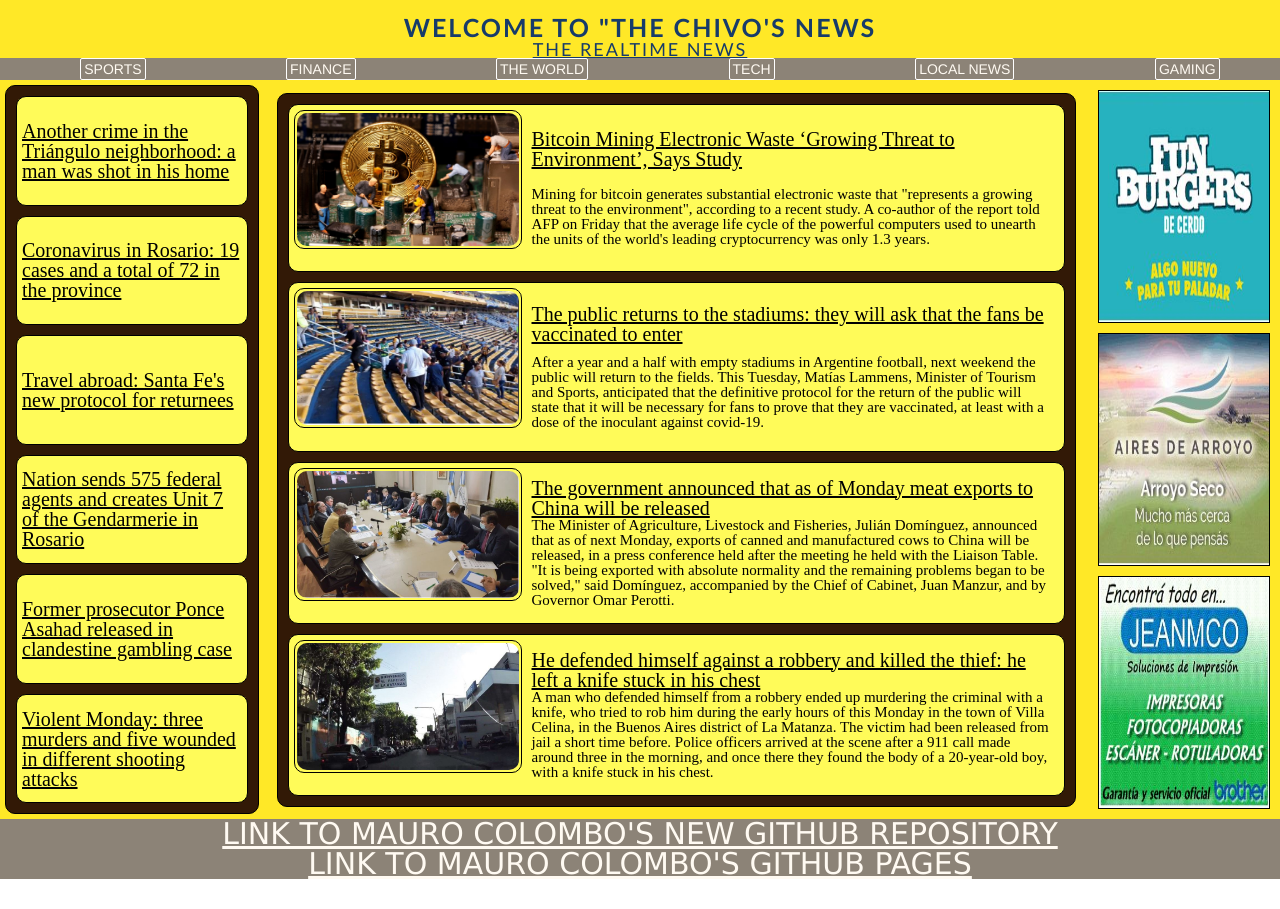
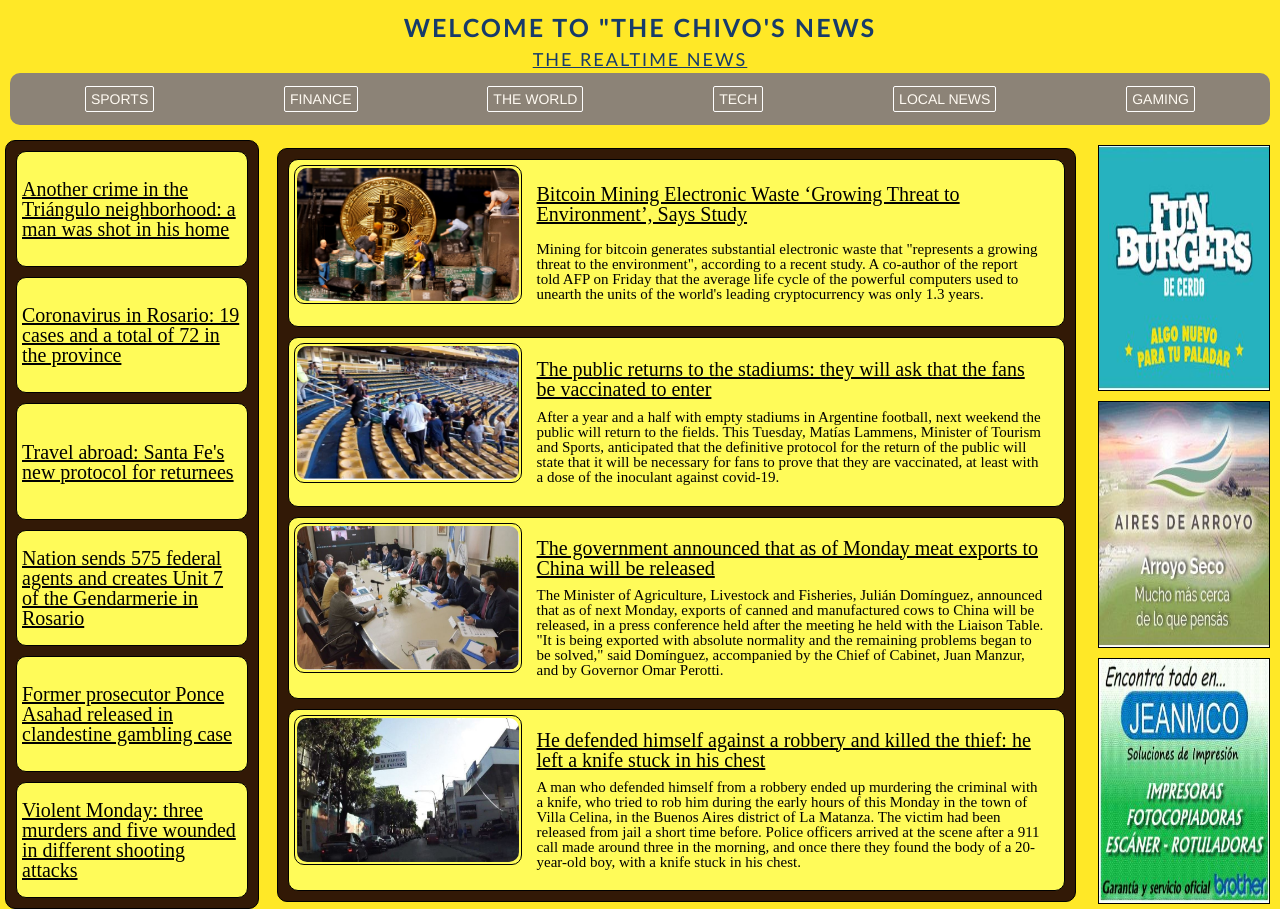
Before and after one commit to MauroC92/season2, a plain HTML site: page index.html in a window 1280 px wide. Shown: the top 909 px of the page. Before the commit the page ends 881 px from the top, so only its background shows below. Drawn offline with Linux system fonts and the light colour scheme.

Commit message:
BaSD 2021 - Responsive bug's, sintax and readme fix

```diff
--- a/css/style.css
+++ b/css/style.css
@@ -1,7 +1,7 @@
 .container{
     display: flex;
     flex-direction: column;
-    width: 100%;
+    width: auto;
     height: 100%;
 }
 
@@ -9,9 +9,10 @@
     display: flex;
     flex-direction: column;
     justify-content: space-between;
-    width: 100%;
+    width: auto;
     height: 30%;
     background-color: #ffe827;
+    padding: 10px;
 }
 
 .title{
@@ -24,6 +25,7 @@
     letter-spacing: 2px;
     font-weight: 800;
     font-family: 'Trebuchet MS', 'Lucida Sans Unicode', 'Lucida Grande', 'Lucida Sans', Arial, sans-serif;
+    padding: 5px;
 }
 
 .sub-title{
@@ -34,16 +36,18 @@
     text-transform: uppercase;
     letter-spacing: 2px;
     font-family: 'Gill Sans', 'Gill Sans MT', Calibri, 'Trebuchet MS', sans-serif;
+    padding: 5px;
 }
 
 .nav{
     display: flex;
     justify-content: flex-start;
     align-items: center;
-    width: 100%;
+    width: auto;
     height: 30%;
     background-color: #8c8377;
-    padding-left: 10px;
+    padding: 10px;
+    border-radius: 10px;
 }
 
 .nav-bar{
@@ -58,7 +62,7 @@
     text-transform: uppercase;
     border: 1px #ffff solid;
     border-radius: 2px;
-    padding: 3px;
+    padding: 5px;
 }
 
 .nav-bar:hover{
@@ -69,7 +73,7 @@
     display: flex;
     flex-direction: column;
     justify-content: space-around;
-    max-width: auto;
+    width: auto;
     height: 50%;
     background-color: #ffe827;
 }
@@ -97,19 +101,31 @@
     padding: 10px;
 }
 
-.article-t{
-    align-self: center;
+.article{
+    display: flex;
+    flex-direction: row;
+    flex-wrap: nowrap;
+    justify-content: space-between;
+    width: auto;
+    height: auto;
+    background-color: #fffb59;
+    border: #000000 1px solid;
+    border-radius: 10px;
+    margin: 5px;
+    padding: 5px;
 }
 
 .article-p{
     font-size: 15px;
     color: #000000;
+    padding: 5px;
 }
 
 .article-l{
     color: #000000;
     font-size: 20px;
     text-decoration: underline;
+    padding: 5px;
 }
 
 .article-l:hover{
@@ -129,20 +145,6 @@
     width: 100%;
     height: 100%;
     border-radius: 10px;
-}
-
-.article{
-    display: flex;
-    flex-direction: row;
-    flex-wrap: nowrap;
-    justify-content: space-between;
-    width: auto;
-    height: auto;
-    background-color: #fffb59;
-    border: #000000 1px solid;
-    border-radius: 10px;
-    margin: 5px;
-    padding: 5px;
 }
 
 .l-aside{
@@ -184,7 +186,7 @@
 .r-aside{
     order: 2;
     display: flex;
-    flex-direction: row;
+    flex-direction: column;
     justify-content: space-between;
     width: auto;
     height: 100%;
@@ -212,16 +214,19 @@
     display: flex;
     flex-direction: column;
     justify-content: space-around;
-    width: 100%;
+    width: auto;
     height: 20%;
     background-color: #8c8377;
+    padding: 10px;
 }
 
 .repo-l{
+
     color: #fffaf2;
     text-transform: uppercase;
     font-size: 30px;
     font-family: 'Lucida Sans', 'Lucida Sans Regular', 'Lucida Grande', 'Lucida Sans Unicode', Geneva, Verdana, sans-serif;
+    padding: 10px;
 }
 
 .repo-l:hover{
@@ -248,8 +253,9 @@
         text-transform: uppercase;
         border: 1px #ffff solid;
         border-radius: 2px;
-        padding: 3px;
+        padding: 5px;
         text-align: center;
+        margin: 3px;
     }
 
     .nav-bar-2{
@@ -294,6 +300,7 @@
         flex-wrap: nowrap;
         height: auto;
         justify-content: space-around;
+
     }
 
     .nav-bar{
@@ -308,7 +315,7 @@
         text-transform: uppercase;
         border: 1px #ffff solid;
         border-radius: 2px;
-        padding: 3px;
+        padding: 5px;
         text-align: center;
     }
 
--- a/index.html
+++ b/index.html
@@ -11,34 +11,16 @@
     <body>
         <div class="container">
             <div class="header">
-                <div class="title">
-                    <h1>Welcome to "the chivo's news</h1>
-                </div>
-                <div class="sub-title">
-                    <h2>The realtime news</h2>
-                </div>
+                <h1 class="title">Welcome to "the chivo's news</h1>
+                <h2 class="sub-title">The realtime news</h2>
                 <div class="nav">
-                    <a class="nav-bar-2" href="">
-                        ☰
-                    </a>
-                    <a class="nav-bar" href="">
-                        Sports
-                    </a>
-                    <a class="nav-bar" href="">
-                        Finance
-                    </a>
-                    <a class="nav-bar" href="">
-                        The World
-                    </a>
-                    <a class="nav-bar" href="">
-                        Tech
-                    </a>
-                    <a class="nav-bar" href="">
-                        Local News
-                    </a>
-                    <a class="nav-bar" href="">
-                        Gaming
-                    </a>
+                    <a class="nav-bar-2" href="">☰</a>
+                    <a class="nav-bar" href="">Sports</a>
+                    <a class="nav-bar" href="">Finance</a>
+                    <a class="nav-bar" href="">The World</a>
+                    <a class="nav-bar" href="">Tech</a>
+                    <a class="nav-bar" href="">Local News</a>
+                    <a class="nav-bar" href="">Gaming</a>
                 </div>
             </div>
             <div class="section-container">
@@ -80,19 +62,15 @@
                             <img class="img" src="./assets/img/image1.jpg" alt="img1">
                         </div>
                         <div class="description-container">
-                            <div class="article-t">
                                 <a class="article-l" href="">
                                     Bitcoin Mining Electronic Waste ‘Growing Threat to Environment’, Says Study
                                 </a>
-                            </div>
-                            <div class="article-p">
-                                <p>
+                                <p class="article-p">
                                     Mining for bitcoin generates substantial electronic waste that
                                     "represents a growing threat to the environment", according to a recent study.
                                     A co-author of the report told AFP on Friday that the average life cycle of the powerful
                                     computers used to unearth the units of the world's leading cryptocurrency was only 1.3 years.
                                 </p>
-                            </div>
                         </div>
                     </div>
                     <div class="article">
@@ -100,19 +78,15 @@
                             <img class="img" src="./assets/img/image2.jpg" alt="img2">
                         </div>
                         <div class="description-container">
-                            <div class="article-t">
                                 <a class="article-l" href="">
                                     The public returns to the stadiums: they will ask that the fans be vaccinated to enter
                                 </a>
-                            </div>
-                            <div class="article-p">
-                                <p>
+                                <p class="article-p">
                                     After a year and a half with empty stadiums in Argentine football, next weekend the public will
                                     return to the fields. This Tuesday, Matías Lammens, Minister of Tourism and Sports, anticipated that
                                     the definitive protocol for the return of the public will state that it will be necessary for fans to
                                     prove that they are vaccinated, at least with a dose of the inoculant against covid-19.
                                 </p>
-                            </div>
                         </div>
                     </div>
                     <div class="article">
@@ -120,19 +94,15 @@
                             <img class="img" src="./assets/img/image3.jpg" alt="img3">
                         </div>
                         <div class="description-container">
-                            <div class="article-t">
                                 <a class="article-l" href="">
                                 The government announced that as of Monday meat exports to China will be released
                                 </a>
-                            </div>
-                            <div class="article-p">
-                                <p>
+                                <p class="article-p">
                                     The Minister of Agriculture, Livestock and Fisheries, Julián Domínguez, announced that as of next Monday,
                                     exports of canned and manufactured cows to China will be released, in a press conference held after the meeting
                                     he held with the Liaison Table. "It is being exported with absolute normality and the remaining problems began to be solved,"
                                     said Domínguez, accompanied by the Chief of Cabinet, Juan Manzur, and by Governor Omar Perotti.
                                 </p>
-                            </div>
                         </div>
                     </div>
                     <div class="article">
@@ -140,19 +110,15 @@
                             <img class="img" src="./assets/img/image4.jpg" alt="img4">
                         </div>
                         <div class="description-container">
-                            <div class="article-t">
                                 <a class="article-l" href="">
                                 He defended himself against a robbery and killed the thief: he left a knife stuck in his chest
                                 </a>
-                            </div>
-                            <div class="article-p">
-                                <p>
+                                <p class="article-p">
                                     A man who defended himself from a robbery ended up murdering the criminal with a knife, who tried to rob him during
                                     the early hours of this Monday in the town of Villa Celina, in the Buenos Aires district of La Matanza. The victim had
                                     been released from jail a short time before. Police officers arrived at the scene after a 911 call made around three in the morning,
                                     and once there they found the body of a 20-year-old boy, with a knife stuck in his chest.
                                 </p>
-                            </div>
                         </div>
                     </div>
                 </div>
@@ -175,16 +141,12 @@
                 </div>
             </div>
             <div class="footer">
-                <div class="repo">
                     <a class="repo-l" href="https://github.com/MauroC92/season2.git">
                     Link to Mauro Colombo's new GitHub Repository
                     </a>
-                </div>
-                <div class="repo">
                     <a class="repo-l" href="https://mauroc92.github.io/season2/">
                     Link to Mauro Colombo's GitHub Pages
                     </a>
-                </div>
             </div>
         </div>
     </body>
```
Also changed, not shown: 1 other file.
